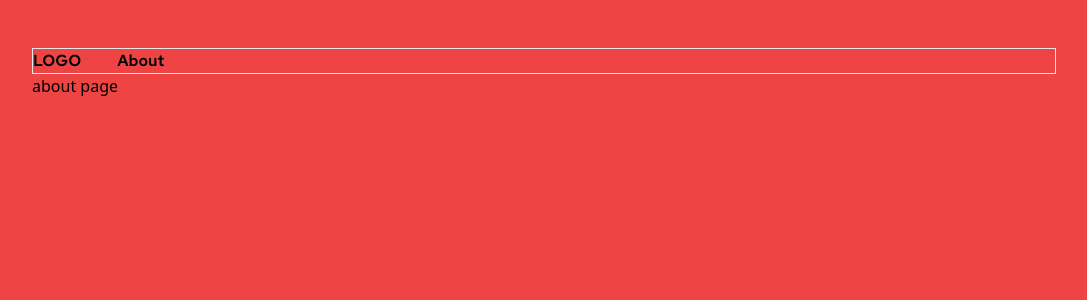
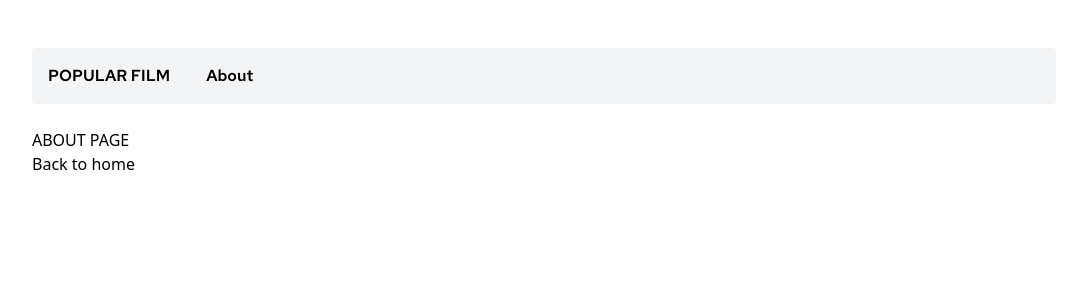
Before and after one commit to MioMauro/movies-app-next-13-experimental, a Next.js app: page /about in a window 1280 px wide. Shown: the top 300 px of the page, without its empty margins (96-1183 px from the left). Built offline with nearby package versions, Linux system fonts and the light colour scheme.

Commit message:
some css

```diff
--- a/app/[movie]/layout.jsx
+++ b/app/[movie]/layout.jsx
@@ -1,8 +1,14 @@
+import Link from "next/link"
+
 export default function RootLayout({ children }) {
 return (
     <html lang="en">
         <head />
-          <body>
+
+        <body className="m-auto w-5/6">
+            <Link href={`/`}>
+                <h1 className="font-bold">Back to home</h1>
+            </Link>
             {children}
         </body>
 </html>
--- a/app/about/page.jsx
+++ b/app/about/page.jsx
@@ -1,4 +1,4 @@
-
+import Link from "next/link"
 
 export default function AboutPage(){
 
@@ -6,7 +6,10 @@ export default function AboutPage(){
 
     return(
         <div>
-            about page
+        <p>ABOUT PAGE</p>
+            <Link href={`/`}>
+                <h1>Back to home</h1>
+            </Link>
         </div>
     )
 }
--- a/app/layout.jsx
+++ b/app/layout.jsx
@@ -12,12 +12,10 @@ export default function RootLayout({ children }) {
   return (
     <html lang="en">
       <head />
-      <body className='bg-red-500 mx-32 my-12'>
-
-
-      <nav className='flex border gap-9'>
+      <body className=' mx-32 my-12'>
+      <nav className='flex gap-9 mb-6 bg-gray-100 p-4 rounded'>
       <Link href={`/`}>
-        <h1 className={`${redHat.className}`}><span>LOGO</span></h1>
+        <h1 className={`${redHat.className}`}><span>POPULAR FILM</span></h1>
       </Link>
         <ul>
           <li className={`${redHat.className}`}>
@@ -25,10 +23,6 @@ export default function RootLayout({ children }) {
           </li>
         </ul>
       </nav>
-
-
-
-
       {children}
       </body>
     </html>
--- a/app/page.jsx
+++ b/app/page.jsx
@@ -6,7 +6,7 @@ export default async function Home(){
   console.log(res)
 
   return(
-    <div className="grid gap-16 grid-cols-fluid">
+    <div className="grid gap-16 grid-cols-fluid shadow-md p-2">
       {res.results.map((movie) => (
         <Movie
           key={movie.id}
--- a/components/Movie.jsx
+++ b/components/Movie.jsx
@@ -1,21 +1,28 @@
 import Image from "next/image"
 import Link from "next/link"
+import { Red_Hat_Text } from '@next/font/google'
 
+const redHat = Red_Hat_Text({
+    subsets: ['latin'],
+    weight: ['700', '600'],
+    variable: '--font-redHat',
+})
 
 export default function Movie({title, id, poster_path, release_date}){
     const imagePath = "https://image.tmdb.org/t/p/original"
 return (
-    <div>
-        <h1>{title}</h1>
-        <h2>{release_date}</h2>
+    <div className="shadow-xl bg-slate-100 rounded">
+        <h1 className="{`${redHat.className}`} font-bold text-center m-4 text-2xl text-green-800">{title}</h1>
+        <h2 className="text-gray-700 font-semibold ml-3">Out in: {release_date}</h2>
         <Link href={`/${id}`}>
-        <Image className="rounded-lg"
+        <Image className="rounded-lg m-auto mt-4 mb-6"
         src={imagePath + poster_path}
         alt={title}
-        width={300}
+        width={400}
         height={300}
         />
         </Link>
     </div>
+
 )
 }
```
Also changed, not shown: app/[movie]/page.jsx (+7 -8 lines). Lines whose indentation alone changed are shown as unchanged.
